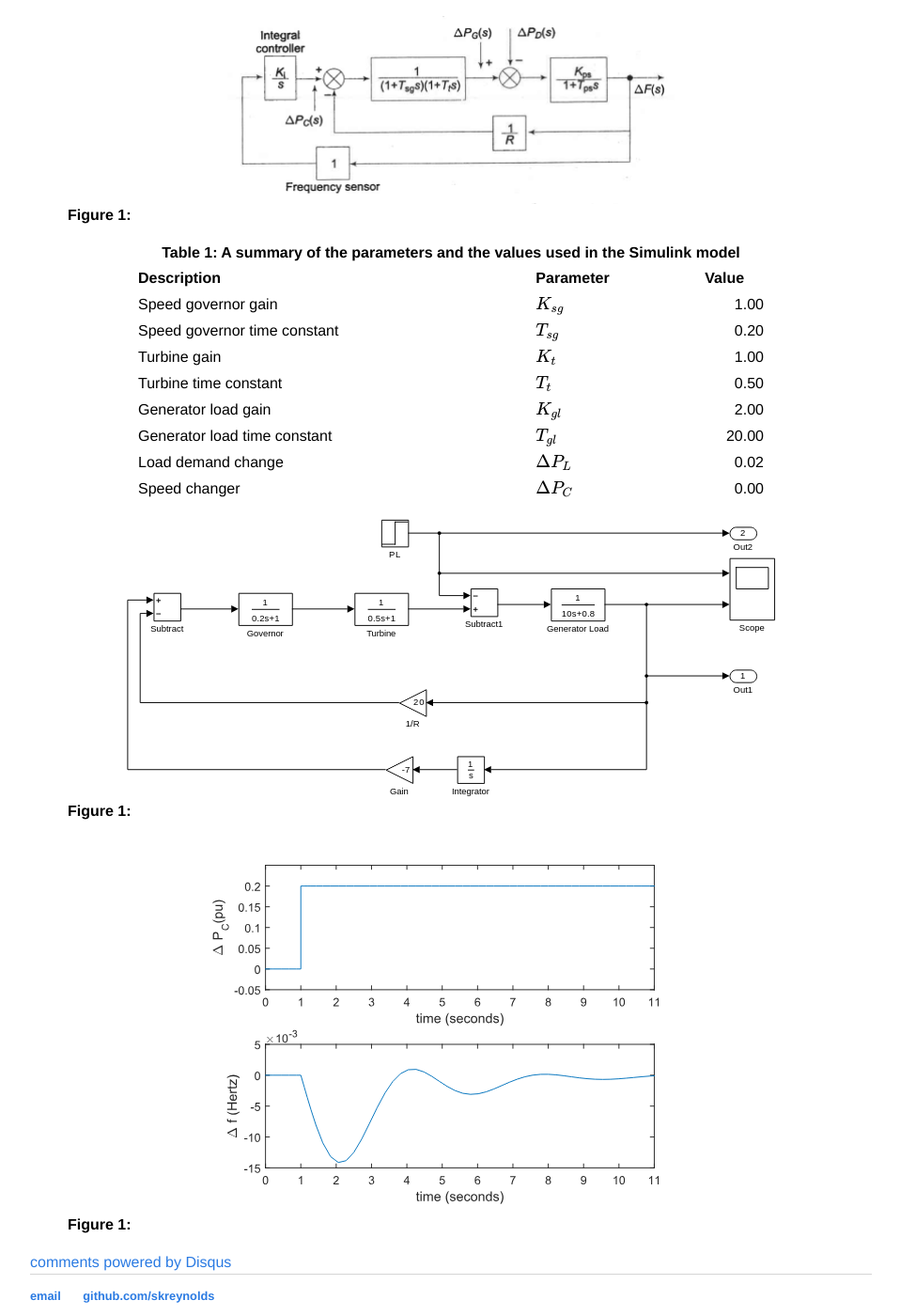
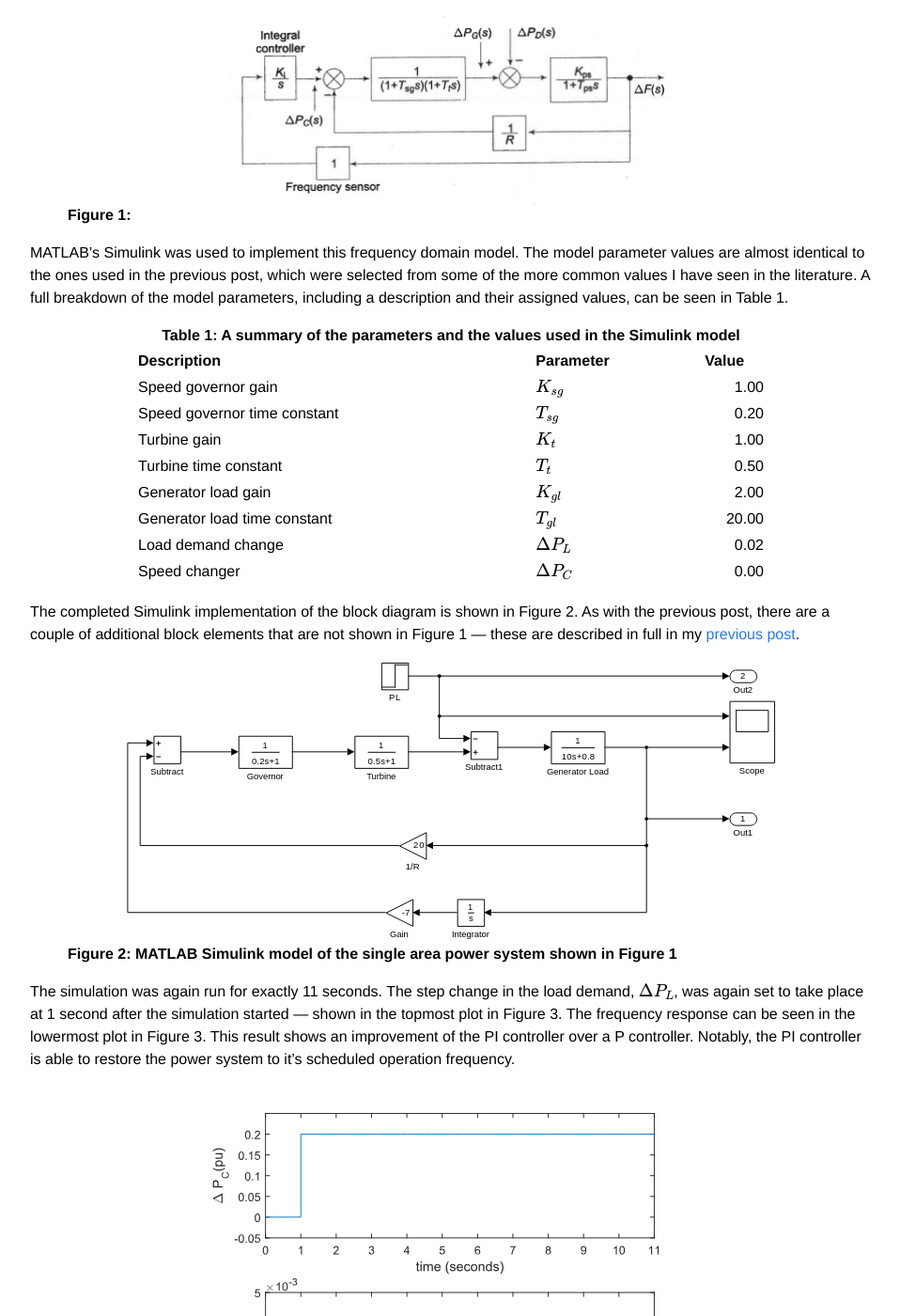
Before and after one commit to skreynolds/skreynolds.github.io, a Jekyll site: the page built from _posts/2020-03-21-single-area-pi-control-frequency-domain.md, in a window 1280 px wide and 1400 px high, scrolled down 434 px. Shown: the whole window at 94% size, without its empty margins (160-1118 px from the left). Built offline with Jekyll 4.4.1, drawn with Linux system fonts in a browser that asks for light colours; formulas are drawn with MathJax 3; comment, search, counter and statistics services are not loaded; some of the changed text lies outside the part shown.

Commit message:
Update: completed the PI frequency domain post and minor updates to the P control post

```diff
--- a/_posts/2020-03-21-single-area-pi-control-frequency-domain.md
+++ b/_posts/2020-03-21-single-area-pi-control-frequency-domain.md
@@ -12,6 +12,8 @@ This post will be almost identical, except for the fact that an additional feedb
 	<img src="/assets/single_area_pi_control.png" alt="Governor" height="200" class="center">
 	<figcaption>Figure 1: </figcaption>
 </figure>
+
+MATLAB's Simulink was used to implement this frequency domain model. The model parameter values are almost identical to the ones used in the previous post, which were selected from some of the more common values I have seen in the literature. A full breakdown of the model parameters, including a description and their assigned values, can be seen in Table 1.
 
 <center>
 <table style="width: 75%">
@@ -28,12 +30,16 @@ This post will be almost identical, except for the fact that an additional feedb
 </table>
 </center>
 
+The completed Simulink implementation of the block diagram is shown in Figure 2. As with the previous post, there are a couple of additional block elements that are not shown in Figure 1 --- these are described in full in my [previous post](https://skreynolds.github.io/blog/2020/03/19/single-area-p-control-frequency-domain).
+
 <figure>
 	<img src="/assets/single_area_model_PI_control.svg" alt="Governor" height="300" class="center">
-	<figcaption>Figure 1: </figcaption>
+	<figcaption>Figure 2: MATLAB Simulink model of the single area power system shown in Figure 1</figcaption>
 </figure>
+
+The simulation was again run for exactly 11 seconds. The step change in the load demand, $$\Delta P_L$$, was again set to take place at 1 second after the simulation started --- shown in the topmost plot in Figure 3. The frequency response can be seen in the lowermost plot in Figure 3. This result shows an improvement of the PI controller over a P controller. Notably, the PI controller is able to restore the power system to it's scheduled operation frequency.
 
 <figure>
 	<img src="/assets/single_area_pi_control_plot.svg" alt="Governor" height="400" class="center">
-	<figcaption>Figure 1: </figcaption>
+	<figcaption>Figure 3: The response of the system frequency (below) for a step change in the load demand (above)</figcaption>
 </figure>
```
Also changed, not shown: _posts/2020-03-19-single-area-p-control-frequency-domain.md (+2 -2 lines).
